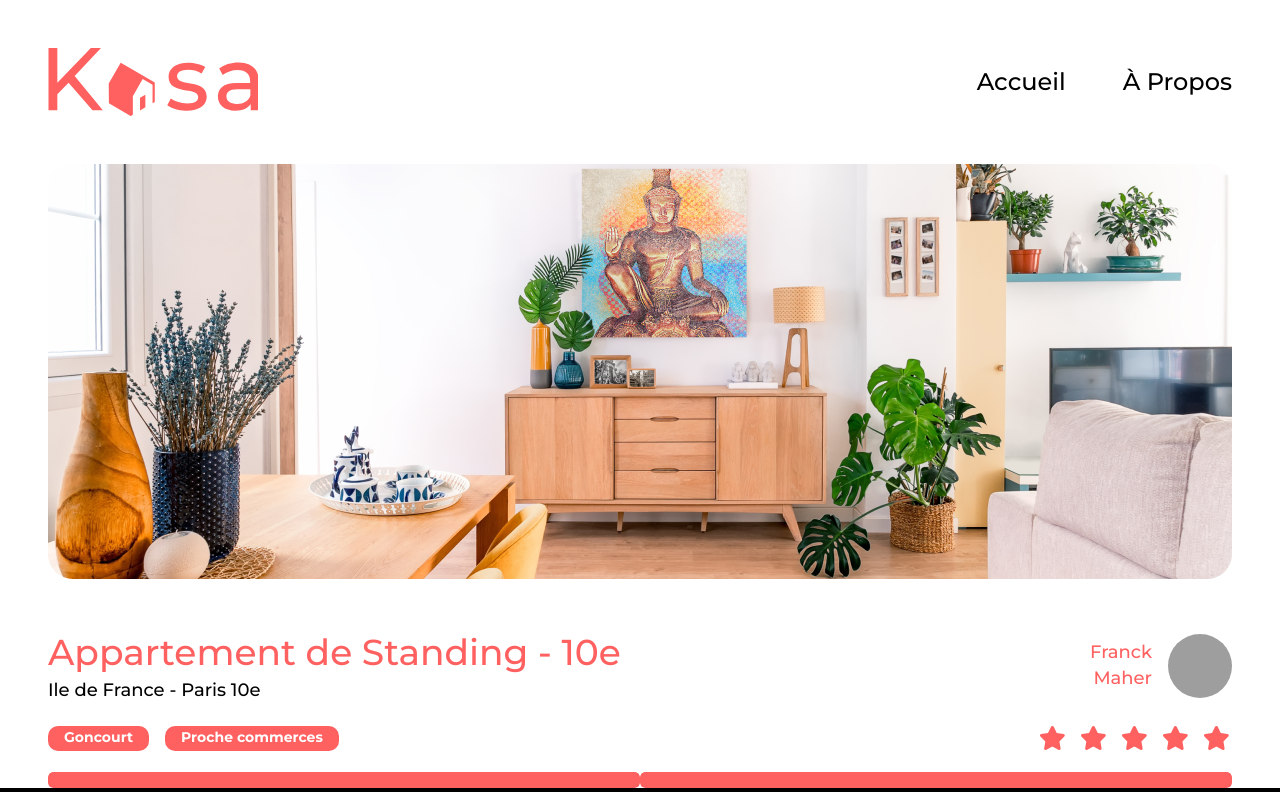
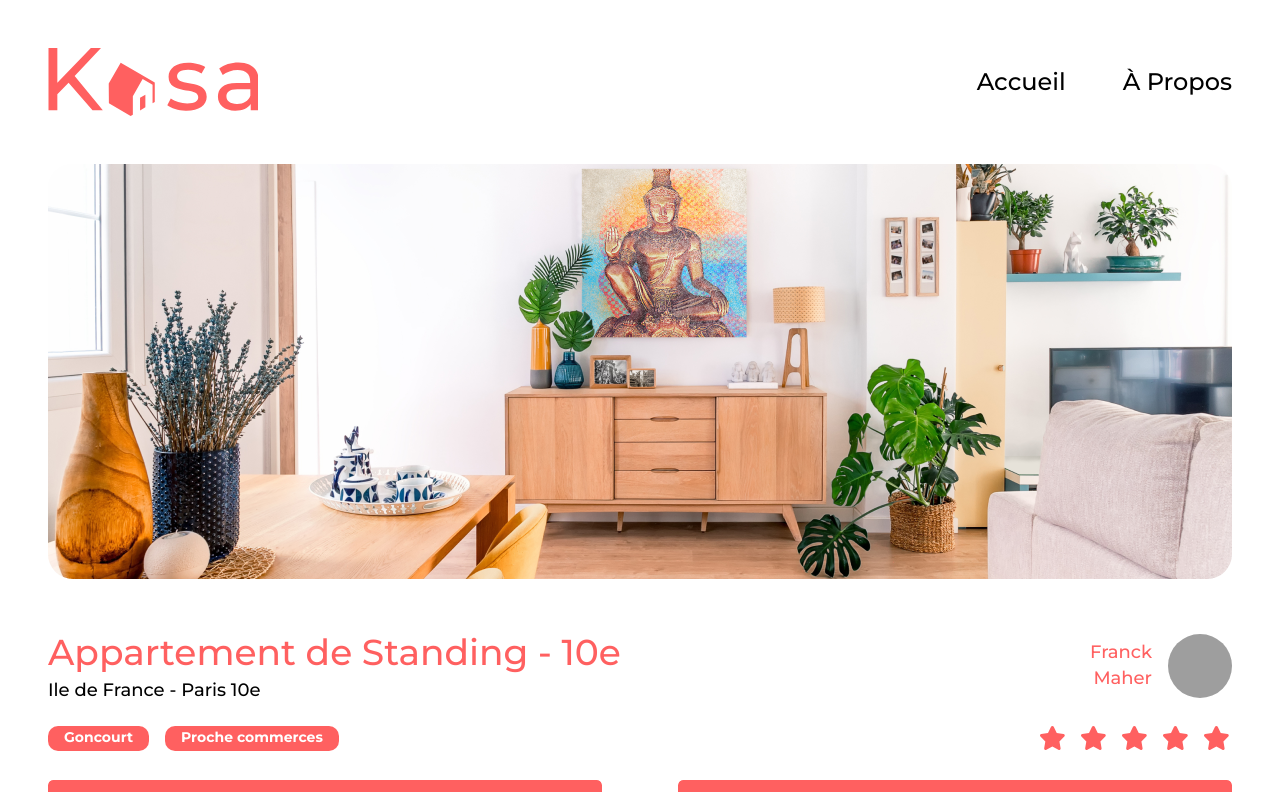
Before and after one commit to QuentinDch/Kasa-opc-p7, a React (Vite) app: page /accommodation/0979876d in a window 1280 px wide. Shown: the top 792 px of the page. Built offline with nearby package versions, Linux system fonts and the light colour scheme; grey boxes are pictures that could not be loaded.

Commit message:
fix detail fil to container component

```diff
--- a/src/components/Collapse.jsx
+++ b/src/components/Collapse.jsx
@@ -4,14 +4,22 @@ const Collapse = ({ title, content }) => {
   return (
     <details>
       <summary>{title}</summary>
-      <span>{content}</span>
+      {Array.isArray(content) ? (
+        <ul>
+          {content.map((item) => (
+            <li key={item}>{item}</li>
+          ))}
+        </ul>
+      ) : (
+        <span>{content}</span>
+      )}
     </details>
   );
 };
 
 Collapse.propTypes = {
   title: PropTypes.string,
-  content: PropTypes.string,
+  content: PropTypes.oneOfType([PropTypes.string, PropTypes.array]),
 };
 
 export default Collapse;
--- a/src/pages/Accommodation/Container.jsx
+++ b/src/pages/Accommodation/Container.jsx
@@ -29,15 +29,16 @@ const Container = ({ accommodation }) => {
       </div>
       <div className="rate">
         {Array.from({ length: 5 }).map((_, index) => {
-          if (index < ratingNumber) {
+          const star = index + 1;
+          if (star <= ratingNumber) {
             return (
-              <span key={index}>
+              <span key={star}>
                 <img src={starActive} alt="Étoile pleine" />
               </span>
             );
           }
           return (
-            <span key={index}>
+            <span key={star}>
               <img src={starInactive} alt="Étoile vide" />
             </span>
           );
--- a/src/pages/Accommodation/Detail.jsx
+++ b/src/pages/Accommodation/Detail.jsx
@@ -1,11 +1,15 @@
+import { useParams } from "react-router-dom";
 import data from "../../data/logements.json";
 import Collapse from "../../components/Collapse";
 
 const Detail = () => {
+  const { id } = useParams();
+  const accommodation = data.find((item) => item.id === id);
+
   return (
     <div className="detail">
-      <Collapse />
-      <Collapse />
+      <Collapse title="Description" content={accommodation.description} />
+      <Collapse title="Equipements" content={accommodation.equipments} />
     </div>
   );
 };
--- a/src/sass/components/Collapse.scss
+++ b/src/sass/components/Collapse.scss
@@ -50,7 +50,6 @@ details span {
   font-weight: 400;
   font-size: 18px;
   line-height: 25.67px;
-  transition-duration: 1s;
   padding: 1rem;
   color: var(--color-black);
 
@@ -59,3 +58,19 @@ details span {
     line-height: 17.11px;
   }
 }
+
+details ul {
+  padding: 1rem;
+}
+
+details li {
+  font-weight: 400;
+  color: var(--color-black);
+  font-size: 18px;
+  line-height: 25.67px;
+
+  @media screen and (max-width: 767px) {
+    font-size: 12px;
+    line-height: 17.11px;
+  }
+}
--- a/src/sass/pages/Accommodation/Container.scss
+++ b/src/sass/pages/Accommodation/Container.scss
@@ -2,13 +2,14 @@
   display: grid;
   grid-template-columns: repeat(2, 1fr);
   row-gap: 1rem;
-  margin-bottom: 1rem;
+  margin-bottom: 1.5rem;
   user-select: none;
 
   @media screen and (max-width: 767px) {
     grid-template-rows: 1fr 1fr auto;
     grid-template-columns: 1fr;
     gap: 0;
+    margin-bottom: 0.75rem;
   }
 }
 
--- a/src/sass/pages/Accommodation/Detail.scss
+++ b/src/sass/pages/Accommodation/Detail.scss
@@ -1,4 +1,12 @@
 .detail {
   display: grid;
   grid-template-columns: repeat(2, 1fr);
+  gap: 76px;
+  margin-bottom: 3rem;
+
+  @media screen and (max-width: 767px) {
+    grid-template-columns: 1fr;
+    gap: 20px;
+    margin-bottom: 1.5rem;
+  }
 }
```
